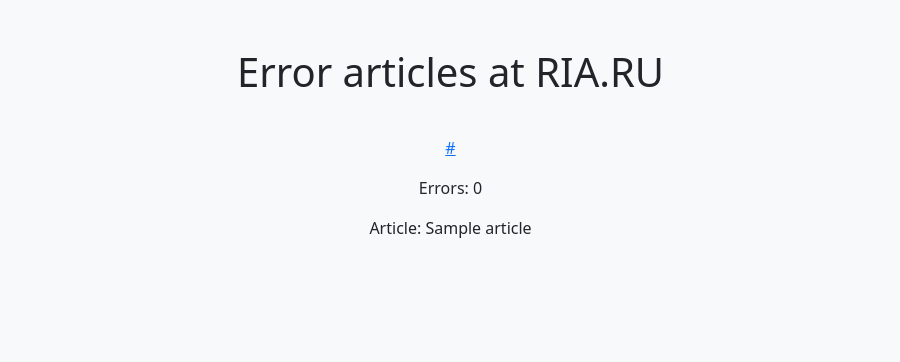
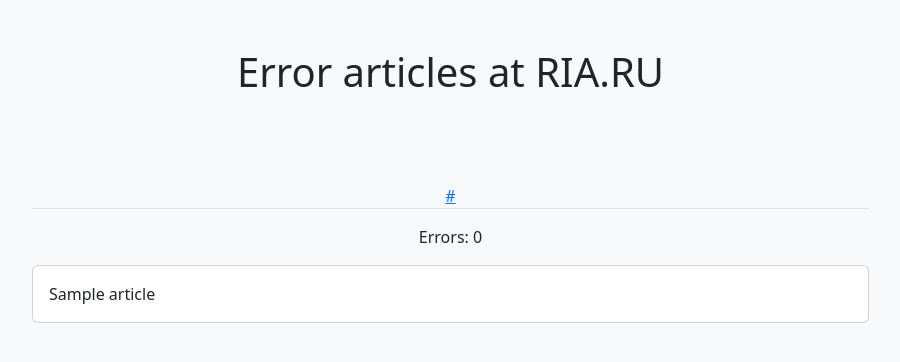
Before and after one commit to Miktima/pyspeller, a Django app: template pyspeller_site/speller/templates/speller/index.html in a window 1280 px wide. Shown: the top 362 px of the page, without its empty margins (50-950 px from the left). Run offline with Django 4.2, Linux system fonts and the light colour scheme; the template is opened without the code that fills it: most values are stand-ins (such as "Sample title", 1, 10 or a date in 2020); some libraries are stand-ins or nearby versions.

Commit message:
change layout from page

```diff
--- a/pyspeller_site/speller/getcontent.py
+++ b/pyspeller_site/speller/getcontent.py
@@ -20,4 +20,4 @@
 
     def handle_data(self, data):
         if self.intag == 1:
-            self.result += data
+            self.result += data + " "
--- a/pyspeller_site/speller/templates/speller/index.html
+++ b/pyspeller_site/speller/templates/speller/index.html
@@ -5,10 +5,10 @@
 {% block articles %}
 {% if results %}
     {% for r in results %}{% with fl1=forloop.counter0 %}
-    <p><a href="{{r.link}}" class="link-opacity-50-hover">{{r.link}}</a></p>
+    <p class="border-bottom mt-5"><a href="{{r.link}}" class="link-opacity-50-hover">{{r.link}}</a></p>
     <p>Errors: {{r.error|length}}</p>
-        {% spaceless %}
-        <p>Article:
+        {% if r.article %}
+        <div class="card"><div class="card-body text-start">
             {% for w in r.article %}{% with fl2=forloop.counter0 %}
                 {% if fl2 in r.error %}
                     <mark id="{{fl1}}_{{fl2}}">{{w}}</mark>
@@ -16,8 +16,8 @@
                     {{ w }}
                 {% endif %}
             {% endwith %}{% endfor %}
-        </p>
-        {% endspaceless %}
+        </div></div>
+        {% endif %}
     {% endwith %}{% endfor %}
 {% endif %}
 <script type="text/javascript">
--- a/pyspeller_site/speller/views.py
+++ b/pyspeller_site/speller/views.py
@@ -58,12 +58,14 @@
                     if testw not in spell_ru and testw not in spell_en and testw.isalpha():
                         ierr.append(nw)
             nw += 1
+        if len(ierr) == 0:
+            words = []
         result_list.append({
             "link": link,
             "error": ierr,
             "article": words
         })
-        if i == 5:
+        if i == 10:
             break
         i += 1
     context = {
@@ -73,14 +75,12 @@
     return render(request, 'speller/index.html', context)
 
 def save_word(request):
-    print (request.POST)
     mask = string.punctuation
     repl = " " * len(mask)
     trTable = str.maketrans(mask, repl)
     if request.method == 'POST':
         word = request.POST['word']
         word = (word.translate(trTable)).strip()
-        print (word)
         addWord = Addwords (word=word)
         addWord.save()
         return HttpResponse("OK")
```
Also changed, not shown: pyspeller_site/db.sqlite3.
